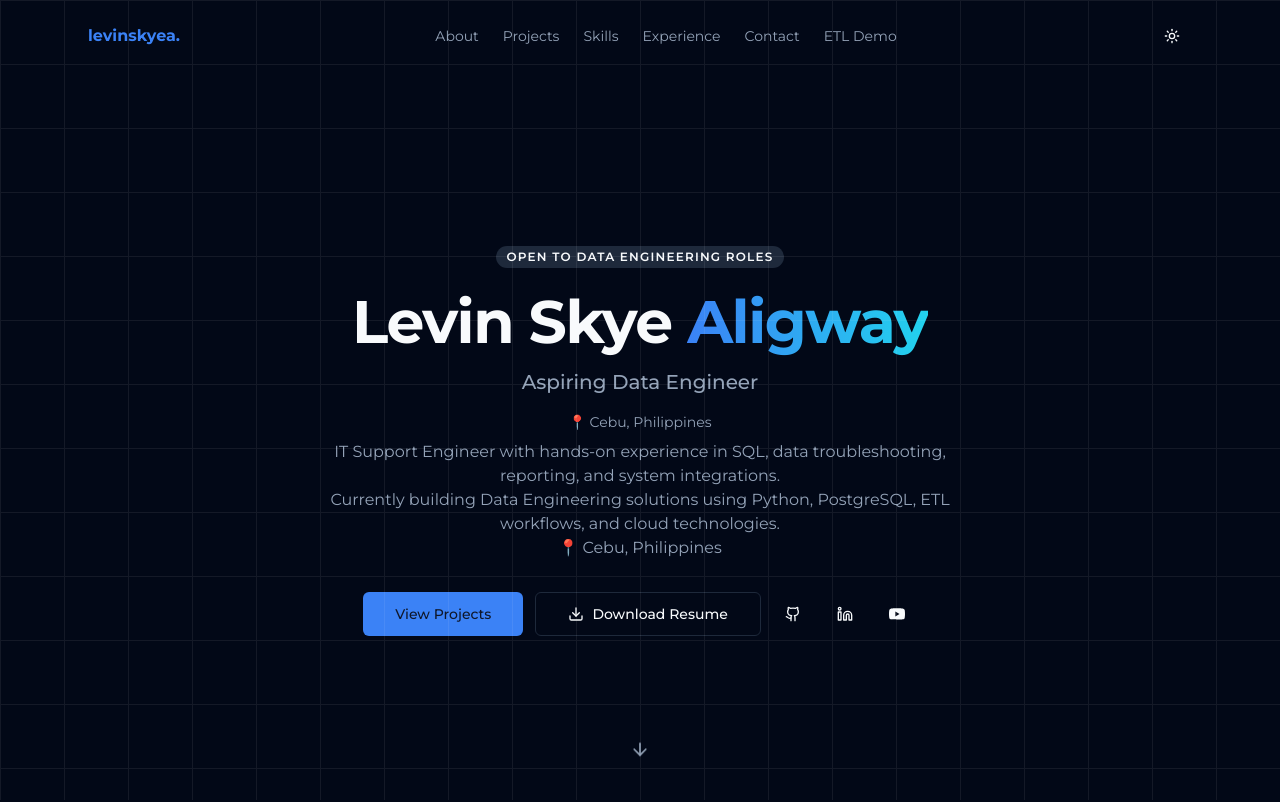
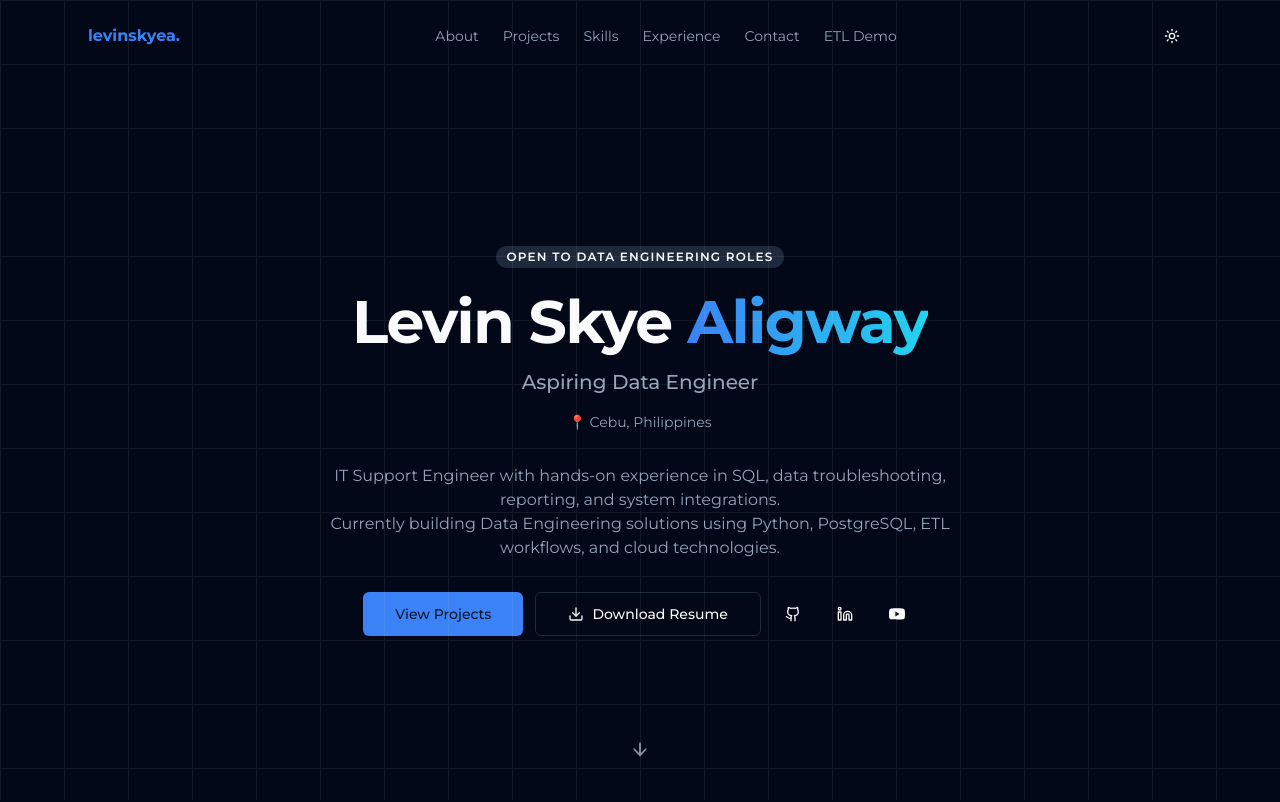
Before and after one commit to levinskyea/levin-data-engineer-portfolio, a Next.js app: page / in a window 1280 px wide. Shown: the top 802 px of the page. Built offline with nearby package versions, Linux system fonts and the light colour scheme.

Commit message:
Update hero text

```diff
--- a/src/components/hero.tsx
+++ b/src/components/hero.tsx
@@ -92,11 +92,11 @@ export function Hero() {
           transition={{ duration: 0.5, delay: 0.4 }}
           className="mb-8 text-base text-muted-foreground max-w-2xl mx-auto"
         >
-          IT Support Engineer with hands-on experience in SQL, data troubleshooting, reporting, and system integrations.{" "}
           <br />
-          Currently building Data Engineering solutions using Python, PostgreSQL, ETL workflows, and cloud technologies.{" "}
-          <br />
-          📍 Cebu, Philippines
+          IT Support Engineer with hands-on experience in SQL, data
+          troubleshooting, reporting, and system integrations. <br />
+          Currently building Data Engineering solutions using Python,
+          PostgreSQL, ETL workflows, and cloud technologies.{" "}
         </motion.p>
 
         <motion.div
```
